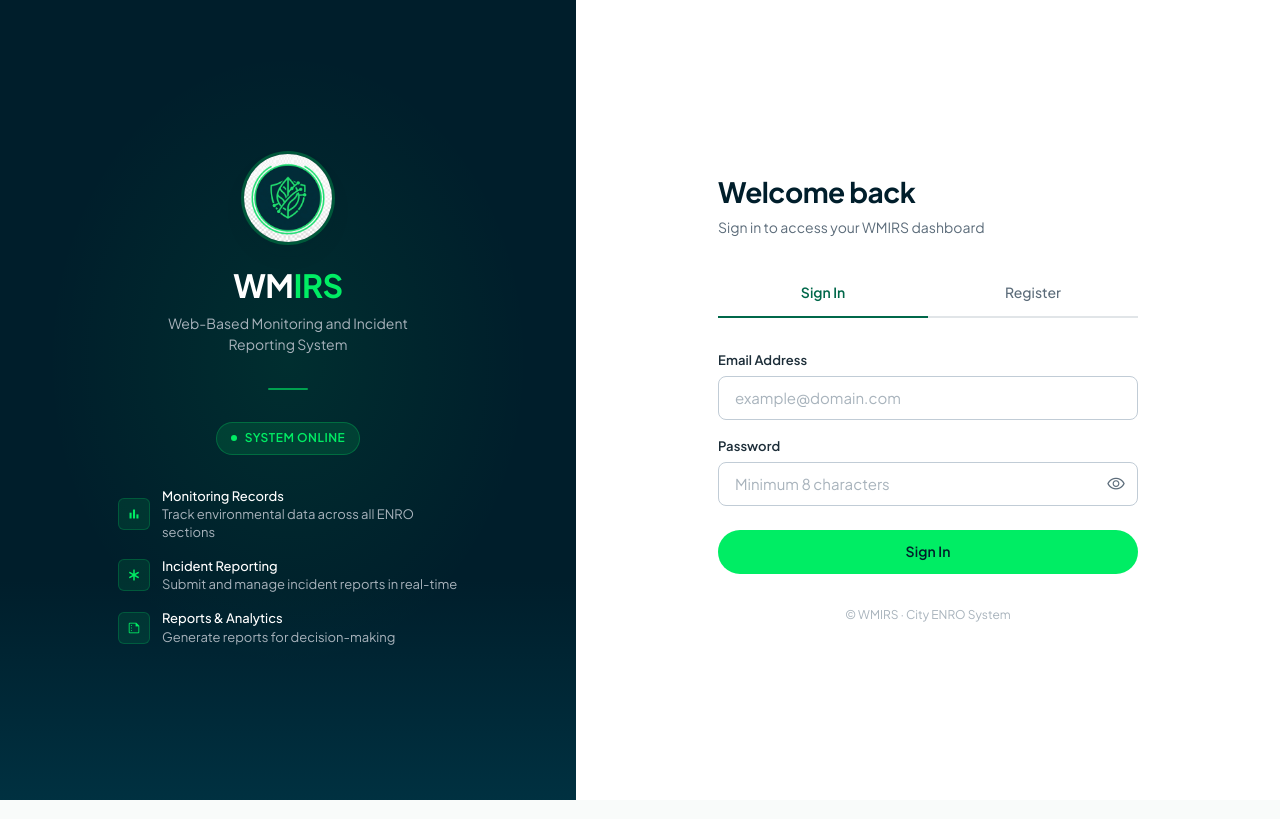
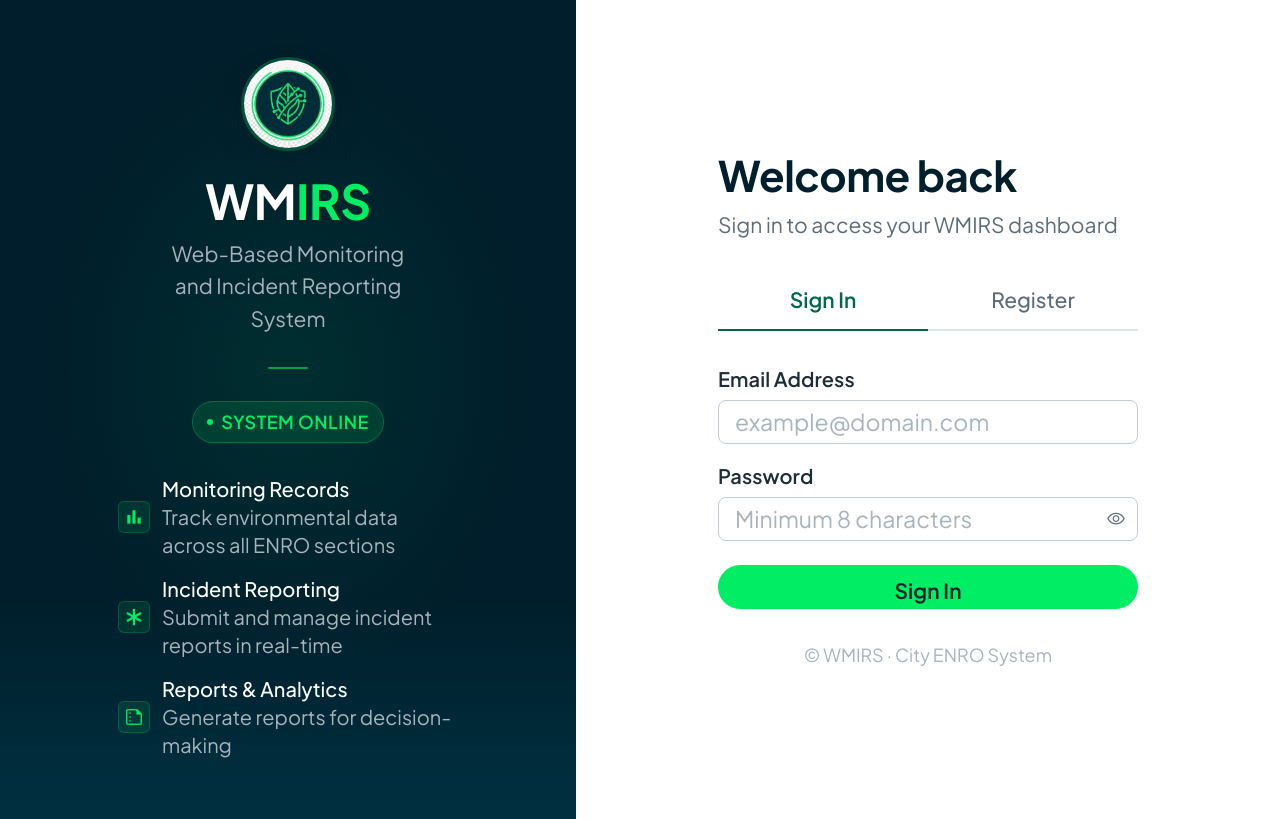
Before and after one commit to tayabaswmirs/WMIRS-System, a React (Vite) app: page /login in a window 1280 px wide. Built offline with nearby package versions, Linux system fonts and the light colour scheme; no server answers.

Commit message:
background improvements

```diff
--- a/src/pages/AdminDashboard.jsx
+++ b/src/pages/AdminDashboard.jsx
@@ -34,7 +34,8 @@ const MONTH_LABELS = ["Jan","Feb","Mar","Apr","May","Jun","Jul","Aug","Sep","Oct
 const TOOLTIP_STYLE = {
   backgroundColor: "#001e2b",
   border: "1px solid #1c2d38",
-  borderRadius: "8px",
+  borderRadius: "var(--card-radius, 12px)",
+  boxShadow: "var(--card-shadow, rgba(0, 30, 43, 0.08) 0px 4px 12px 0px)",
   fontSize: "12px",
   color: "#ffffff"
 };
@@ -103,15 +104,7 @@ function KpiCard({ variant, icon, value, label, sub }) {
   );
 }
 
-/* ── Section Label ────────────────────────────────────────── */
-function SectionLabel({ icon, text }) {
-  return (
-    <div className="dash-section-label">
-      <span className="material-symbols-outlined dash-section-label__icon" aria-hidden="true">{icon}</span>
-      <span className="dash-section-label__text">{text}</span>
-    </div>
-  );
-}
+
 
 /* ═══════════════════════════════════════════════════════════════
    Main Admin Dashboard Component
@@ -344,8 +337,7 @@ function AdminDashboard() {
           />
         </div>
 
-        {/* ══ TIER 2: Threat Matrix & Monthly Velocity ════════════ */}
-        <SectionLabel icon="analytics" text="Incident Analysis & Field Velocity" />
+
 
         <div className="dash-chart-grid dash-chart-grid--two">
           {/* Chart 1: Category × Severity Heat Matrix */}
@@ -444,8 +436,7 @@ function AdminDashboard() {
           </ChartCard>
         </div>
 
-        {/* ══ TIER 3: Environmental Deep Dives ════════════════════ */}
-        <SectionLabel icon="eco" text="Environmental Intelligence" />
+
 
         <div className="dash-chart-grid dash-chart-grid--three">
           {/* Chart 3: Biodiversity & Fauna Census */}
--- a/src/styles/index.css
+++ b/src/styles/index.css
@@ -73,7 +73,7 @@
   /* Surface */
   --c-canvas:           #ffffff;
   --c-canvas-dark:      #001e2b;
-  --c-surface:          #f9fbfa;
+  --c-surface:          #f5f5f5;
   --c-surface-soft:     #f4f7f6;
   --c-surface-feature:  #e3fcef;
   --c-hairline:         #e1e5e8;
@@ -115,10 +115,25 @@
   --r-full: 9999px;
 
   /* Elevation */
-  --shadow-1: rgba(0, 30, 43, 0.04) 0px 1px 2px 0px;
-  --shadow-2: rgba(0, 30, 43, 0.08) 0px 4px 12px 0px;
-  --shadow-3: rgba(0, 30, 43, 0.12) 0px 12px 24px -4px;
-  --shadow-4: rgba(0, 30, 43, 0.16) 0px 16px 48px -8px;
+  --shadow-1: 0px 4px 16px 0px rgba(0, 21, 48, 0.685), 0px 1px 4px 0px rgba(0, 30, 43, 0.08);
+  --shadow-2: 0px 8px 24px 0px rgba(14, 87, 87, 0.685), 0px 2px 8px 0px rgba(0, 30, 43, 0.10);
+  --shadow-3: 0px 12px 32px -4px rgba(0, 30, 43, 0.30), 0px 4px 12px 0px rgba(0, 30, 43, 0.12);
+  --shadow-4: 0px 16px 48px -8px rgba(0, 30, 43, 0.40), 0px 6px 16px 0px rgba(0, 30, 43, 0.15);
+
+  /* Unified System Card Control Tokens (Single Source of Truth) */
+  --card-radius:       var(--r-lg);            /* Standard 12px system card radius */
+  --card-shadow:       var(--shadow-1);         /* Standard resting drop shadow */
+  --card-shadow-hover: var(--shadow-2);         /* Standard hover drop shadow */
+  --card-bg:           var(--c-canvas);         /* Standard card canvas background */
+  --card-border:       1px solid var(--c-hairline); /* Standard card border */
+
+  /* Vibrant Multicolor Green & Blue Light Gradient Background */
+  --bg-dashboard-gradient:
+    radial-gradient(at 0% 0%, rgba(0, 46, 10, 0.28) 0px, transparent 75%),
+    radial-gradient(at 100% 10%, rgba(61, 142, 255, 0.28) 0px, transparent 75%),
+    radial-gradient(at 15% 90%, rgba(0, 200, 120, 0.22) 0px, transparent 75%),
+    radial-gradient(at 85% 90%, rgba(59, 130, 246, 0.24) 0px, transparent 75%),
+    linear-gradient(135deg, #e4f9ee 0%, #eaf4ff 50%, #dcede0 100%);
 
   /* Transition */
   --transition: 150ms ease;
@@ -267,3 +282,69 @@ code {
   font-size: 20px;
   line-height: 1;
 }
+
+/* ── MongoDB Card Component Utilities ──────────────────────── */
+.card-base {
+  background-color: var(--card-bg);
+  border-radius: var(--card-radius);
+  padding: var(--sp-xl);
+  border: var(--card-border);
+  box-shadow: var(--card-shadow);
+  transition: box-shadow var(--transition), transform var(--transition);
+}
+
+.card-base:hover {
+  box-shadow: var(--card-shadow-hover);
+}
+
+.card-feature {
+  background-color: var(--card-bg);
+  border-radius: var(--card-radius);
+  padding: var(--sp-xxl);
+  border: var(--card-border);
+  box-shadow: var(--card-shadow);
+  transition: box-shadow var(--transition), transform var(--transition);
+}
+
+.card-feature:hover {
+  box-shadow: var(--card-shadow-hover);
+}
+
+.card-feature-dark {
+  background-color: var(--c-teal-deep);
+  color: var(--c-on-dark);
+  border-radius: var(--card-radius);
+  padding: var(--sp-xxl);
+  box-shadow: var(--card-shadow-hover);
+  transition: box-shadow var(--transition), transform var(--transition);
+}
+
+.card-feature-dark:hover {
+  box-shadow: var(--shadow-3);
+}
+
+.pricing-card {
+  background-color: var(--card-bg);
+  border-radius: var(--card-radius);
+  padding: var(--sp-xxl);
+  border: var(--card-border);
+  box-shadow: var(--card-shadow);
+  transition: box-shadow var(--transition);
+}
+
+.pricing-card:hover {
+  box-shadow: var(--card-shadow-hover);
+}
+
+.pricing-card-featured {
+  background-color: var(--c-surface-feature);
+  border-radius: var(--card-radius);
+  padding: var(--sp-xxl);
+  border: 2px solid var(--c-green);
+  box-shadow: var(--card-shadow-hover);
+  transition: box-shadow var(--transition);
+}
+
+.pricing-card-featured:hover {
+  box-shadow: var(--shadow-3);
+}
--- a/src/styles/login.css
+++ b/src/styles/login.css
@@ -73,7 +73,7 @@
 }
 
 .login-hero__wordmark {
-  font-size: 32px;
+  font-size: 48px;
   font-weight: 700;
   color: var(--c-on-dark);
   letter-spacing: -0.5px;
@@ -85,7 +85,7 @@
 }
 
 .login-hero__tagline {
-  font-size: 14px;
+  font-size: 21px;
   font-weight: 400;
   color: var(--c-on-dark-muted);
   line-height: 1.55;
@@ -110,7 +110,7 @@
   border: 1px solid rgba(0, 237, 100, 0.25);
   border-radius: var(--r-full);
   padding: 6px 14px;
-  font-size: 12px;
+  font-size: 18px;
   font-weight: 600;
   color: var(--c-green);
   letter-spacing: 0.5px;
@@ -155,17 +155,17 @@
   align-items: center;
   justify-content: center;
   flex-shrink: 0;
-  font-size: 14px;
+  font-size: 21px;
 }
 
 .login-hero__feature-icon .material-symbols-outlined {
-  font-size: 16px;
+  font-size: 24px;
   color: var(--c-green);
   font-variation-settings: "opsz" 20, "wght" 300, "FILL" 0, "GRAD" 0;
 }
 
 .login-hero__feature-text {
-  font-size: 13px;
+  font-size: 20px;
   color: var(--c-on-dark-muted);
   line-height: 1.4;
 }
@@ -174,7 +174,7 @@
   display: block;
   color: var(--c-on-dark);
   font-weight: 500;
-  font-size: 13px;
+  font-size: 20px;
 }
 
 /* ── Right Form Panel ──────────────────────────────────────── */
@@ -200,7 +200,7 @@
 }
 
 .login-form-header__title {
-  font-size: 28px;
+  font-size: 42px;
   font-weight: 700;
   color: var(--c-ink);
   letter-spacing: -0.5px;
@@ -208,7 +208,7 @@
 }
 
 .login-form-header__subtitle {
-  font-size: 14px;
+  font-size: 21px;
   color: var(--c-steel);
   line-height: 1.5;
 }
@@ -228,7 +228,7 @@
   border: none;
   border-bottom: 2px solid transparent;
   margin-bottom: -2px;
-  font-size: 14px;
+  font-size: 21px;
   font-weight: 500;
   color: var(--c-steel);
   transition: color var(--transition), border-color var(--transition);
@@ -254,7 +254,7 @@
 .login-label {
   display: block;
   margin-bottom: 6px;
-  font-size: 13px;
+  font-size: 20px;
   font-weight: 600;
   color: var(--c-charcoal);
   letter-spacing: 0.1px;
@@ -268,7 +268,7 @@
   color: var(--c-ink);
   border: 1px solid var(--c-hairline-strong);
   border-radius: var(--r-md);
-  font-size: 15px;
+  font-size: 23px;
   font-family: var(--font-display);
   transition: border-color var(--transition), box-shadow var(--transition);
   outline: none;
@@ -286,7 +286,7 @@
 .login-input-hint {
   display: block;
   margin-top: 4px;
-  font-size: 12px;
+  font-size: 18px;
   color: #c0392b;
   line-height: 1.4;
 }
@@ -300,7 +300,7 @@
   color: var(--c-on-primary);
   border: none;
   border-radius: var(--r-full);
-  font-size: 14px;
+  font-size: 21px;
   font-weight: 600;
   font-family: var(--font-display);
   cursor: pointer;
@@ -334,7 +334,7 @@
   margin-top: var(--sp-md);
   padding: var(--sp-sm) var(--sp-md);
   border-radius: var(--r-md);
-  font-size: 13px;
+  font-size: 20px;
   line-height: 1.5;
   display: flex;
   align-items: flex-start;
@@ -355,7 +355,7 @@
 
 .login-alert__icon {
   flex-shrink: 0;
-  font-size: 14px;
+  font-size: 21px;
   margin-top: 1px;
 }
 
@@ -385,7 +385,7 @@
 }
 
 .login-loading-text {
-  font-size: 14px;
+  font-size: 21px;
   color: var(--c-on-dark-muted);
   font-family: var(--font-display);
 }
@@ -398,7 +398,7 @@
 .login-footer {
   margin-top: var(--sp-xxl);
   text-align: center;
-  font-size: 12px;
+  font-size: 18px;
   color: var(--c-muted);
 }
 
@@ -440,12 +440,12 @@
   }
 
   .login-hero__wordmark {
-    font-size: 20px;
+    font-size: 30px;
     margin-bottom: 2px;
   }
 
   .login-hero__tagline {
-    font-size: 12px;
+    font-size: 18px;
     margin-bottom: 0;
     max-width: 100%;
   }
@@ -463,7 +463,7 @@
   }
 
   .login-form-header__title {
-    font-size: 22px;
+    font-size: 33px;
   }
 }
 
```
Also changed, not shown: src/styles/dashboard.css (+54 -22 lines), src/assets/lush-forest-bg.png (added).
